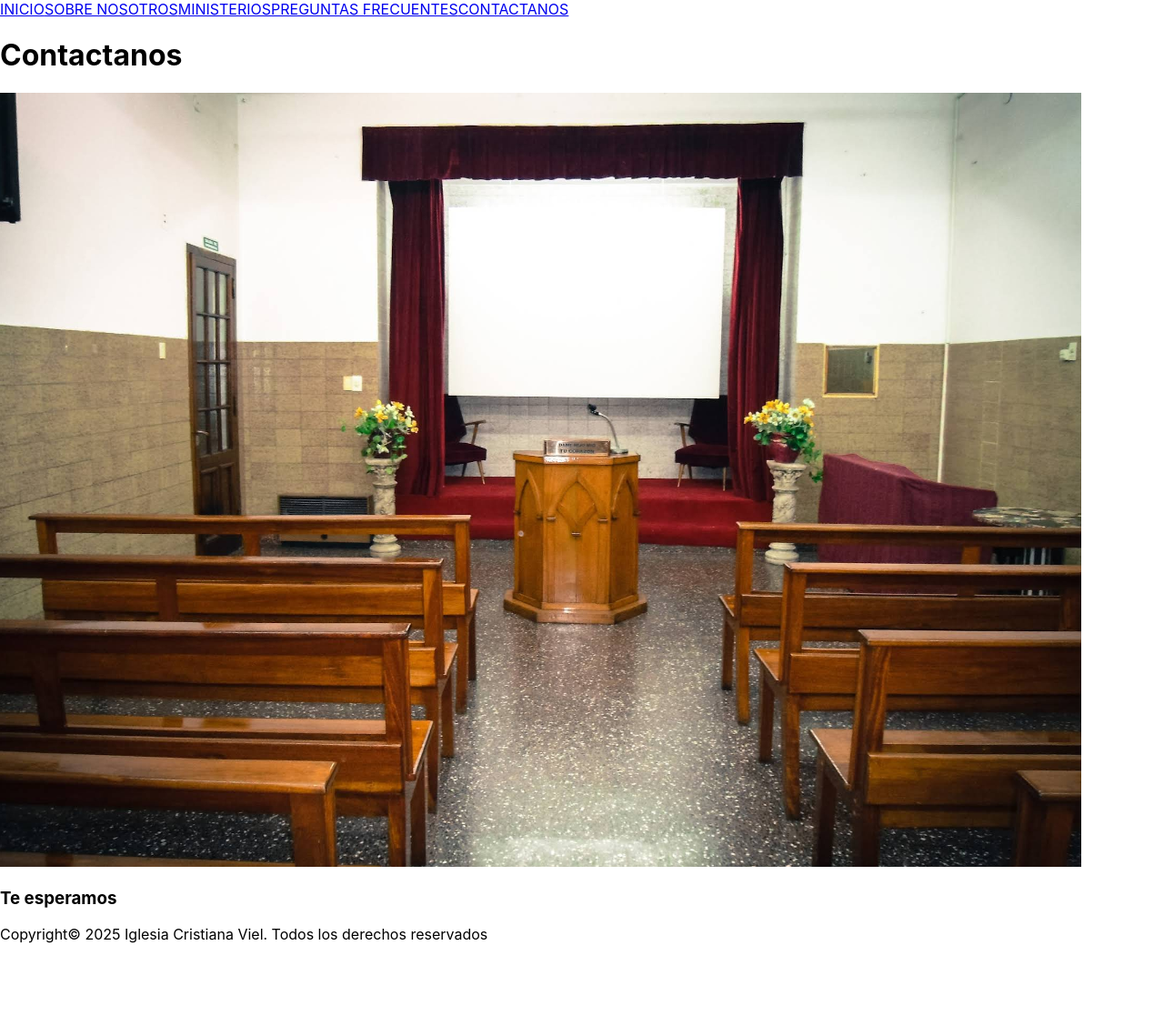
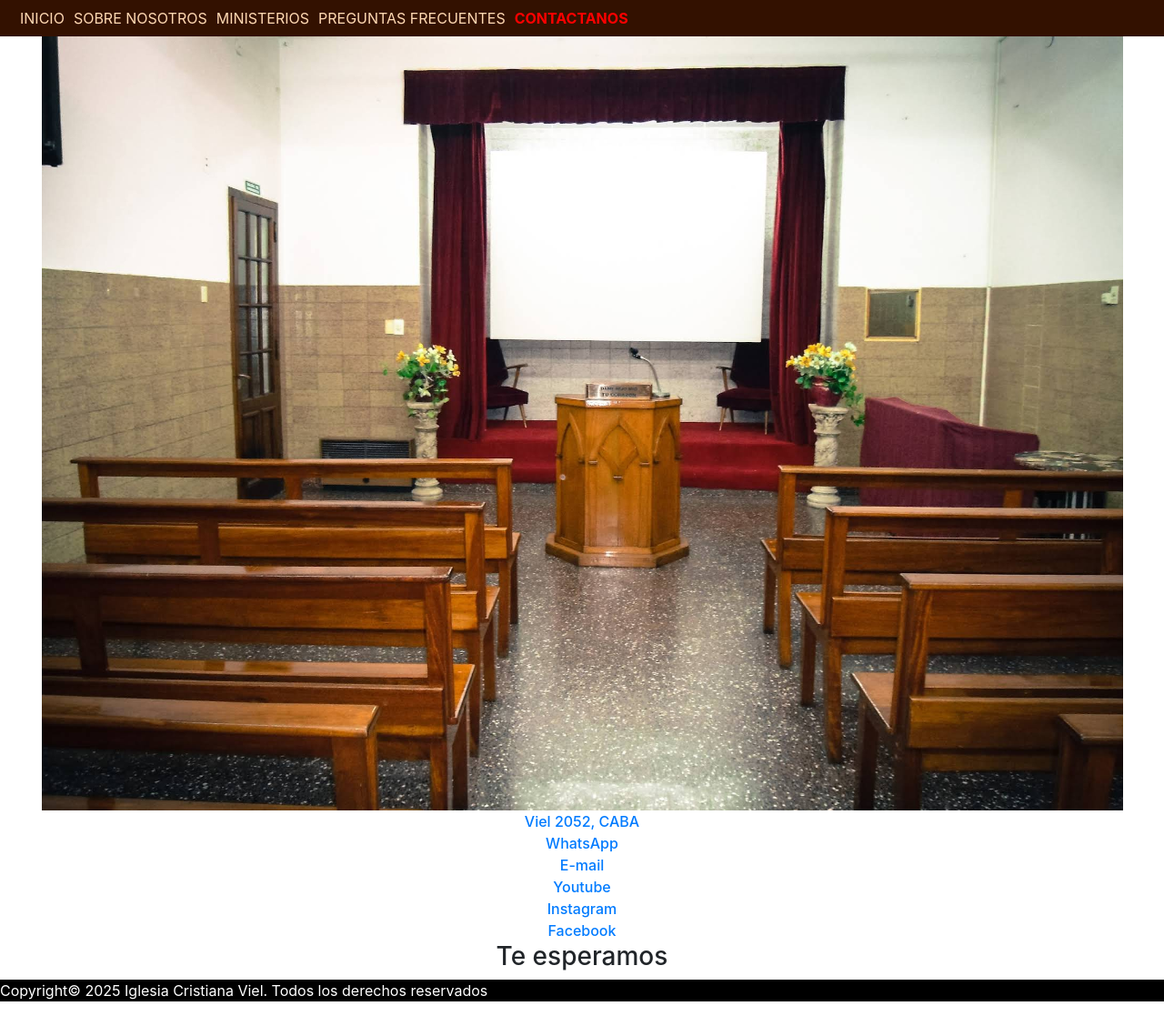
Before and after one commit to Taiel98/pagina-viel, a React (Create React App) app: page /Contactanos in a window 1280 px wide. Shown: the whole page at 91% size. Before the commit the page ends 1053 px from the top, so only its background shows below. Built offline with nearby package versions, Linux system fonts and the light colour scheme.

Commit message:
agregando primer css

```diff
--- a/public/index.html
+++ b/public/index.html
@@ -24,6 +24,9 @@
       work correctly both with client-side routing and a non-root public URL.
       Learn how to configure a non-root public URL by running `npm run build`.
     -->
+    <link href="https://cdn.jsdelivr.net/npm/bootstrap@5.1.1/dist/css/bootstrap.min.css" rel="stylesheet" integrity="sha384-F3w7mX95PdgyTmZZMECAngseQB83DfGTowi0iMjiWaeVhAn4FJkqJByhZMI3AhiU" crossorigin="anonymous">
+    <script src="https://cdn.jsdelivr.net/npm/bootstrap@5.1.1/dist/js/bootstrap.bundle.min.js" integrity="sha384-/bQdsTh/da6pkI1MST/rWKFNjaCP5gBSY4sEBT38Q/9RBh9AH40zEOg7Hlq2THRZ" crossorigin="anonymous"></script>
+</head>
     <title>Pagina Viel</title>
   </head>
   <body>
--- a/src/Components/Footer.js
+++ b/src/Components/Footer.js
@@ -2,7 +2,10 @@ import React from "react";
 
 function Footer(){
     return(
-        <p>Copyright© 2025 Iglesia Cristiana Viel. Todos los derechos reservados</p>
+        <footer>
+            <p>Copyright© 2025 Iglesia Cristiana Viel. Todos los derechos reservados</p>
+        </footer>
+
     )
 }
 
--- a/src/Components/Navbar.js
+++ b/src/Components/Navbar.js
@@ -1,15 +1,42 @@
 import React from "react";
 import { Link } from "react-router-dom";
+import { NavLink } from "react-router-dom";
 
 function Navbar(){
     return(
-        <nav>
-            <Link to="Inicio">INICIO</Link>
-            <Link to="SobreNosotros">SOBRE NOSOTROS</Link>
-            <Link to="Ministerios">MINISTERIOS</Link>
-            <Link to="PreguntasFrecuentes">PREGUNTAS FRECUENTES</Link>
-            <Link to="Contactanos">CONTACTANOS</Link>
+        <>
+        <nav className="navbar navbar-expand-lg navbar-dark ">
+            <div className="container-fluid">
+                <ul className="navbar-nav mb-2 mb-lg-0 nav justify-content-end">
+                    <li className="nav-item">
+                        <div>
+                            <NavLink to="Inicio" className="mi-link">INICIO</NavLink>
+                        </div>
+                    </li>
+                    <li className="nav-item">
+                        <div>
+                            <NavLink to="SobreNosotros" className="mi-link">SOBRE NOSOTROS</NavLink>
+                        </div>
+                    </li>
+                    <li className="nav-item">
+                        <div>
+                            <NavLink to="Ministerios" className="mi-link">MINISTERIOS</NavLink>
+                        </div>
+                    </li>
+                    <li className="nav-item">
+                        <div>
+                            <NavLink to="PreguntasFrecuentes" className="mi-link">PREGUNTAS FRECUENTES</NavLink>
+                        </div>
+                    </li>
+                    <li className="nav-item">
+                        <div>
+                            <NavLink to="Contactanos" className="mi-link">CONTACTANOS</NavLink>
+                        </div>
+                    </li>
+                </ul>
+            </div>
         </nav>
+        </>
     )
 }
 
--- a/src/Routes/Contactanos.js
+++ b/src/Routes/Contactanos.js
@@ -4,9 +4,35 @@ import Imgcontactanos from "../imagenes/Imgcontactanos.png"
 function Contactanos(){
     return(
         <>
-        <h1>Contactanos</h1>
-        <img src={Imgcontactanos} alt="imagen del interior"/>
-        <h3>Te esperamos</h3>
+        <div id="contactanos">
+            <img src={Imgcontactanos} alt="imagen del interior"/>
+            <br/>
+            <a href="goo.gl/maps/baWAmm6tbiYZfnMA7" target="_blank" rel="noopener noreferrer" className="enlace-externo">
+                Viel 2052, CABA
+            </a>
+            <br/>
+            <a href="wa.me/541158430304" target="_blank" rel="noopener noreferrer" className="enlace-externo">
+                WhatsApp
+            </a>
+            <br/>
+            <a href="mailto:contacto@iglesiaviel.com" target="_blank" rel="noopener noreferrer" className="enlace-externo">
+                E-mail
+            </a>
+            <br/>
+            <a href="youtube.com/iceviel2052" target="_blank" rel="noopener noreferrer" className="enlace-externo">
+                Youtube
+            </a>
+            <br/>
+            <a href="instagram.com/iceviel2052" target="_blank" rel="noopener noreferrer" className="enlace-externo">
+                Instagram
+            </a>
+            <br/>
+            <a href="facebook.com/iceviel2052" target="_blank" rel="noopener noreferrer" className="enlace-externo">
+                Facebook
+            </a>
+            <h3>Te esperamos</h3>
+        </div>
+
         </>
     )
 }
--- a/src/Routes/Inicio.js
+++ b/src/Routes/Inicio.js
@@ -4,11 +4,13 @@ import Imginicio from "../imagenes/Imginicio.png"
 function Inicio(){
     return(
         <>
-        <h1>Inicio</h1>
-        <img src={Imginicio} alt="imagen de la fachada de la iglesia"/>
-        <h2>Iglesia Cristiana Evangélica Viel</h2>
-        <h2>Sirviendo al Señor desde 1927</h2>
-        <h2>Visítenos en Viel 2052, entre Av. Cobo y Zelarrayán, CABA</h2>
+        <img src={Imginicio} alt="imagen de la fachada de la iglesia" id="imginicio"/>
+        <div id="cuadrotexto">
+            <h2>Iglesia Cristiana Evangélica Viel</h2>
+            <h2>Sirviendo al Señor desde 1927</h2>
+            <h2>Visítenos en Viel 2052, entre Av. Cobo y Zelarrayán, CABA</h2>
+        </div>
+
         </>
     )
 }
--- a/src/Routes/SobreNosotros.js
+++ b/src/Routes/SobreNosotros.js
@@ -4,14 +4,15 @@ import ImgsobreNosotros from "../imagenes/ImgsobreNosotros.jpeg"
 function SobreNosotros(){
     return(
         <>
-        <h1>Sobre Nosotros</h1>
+        <div id="reuniones">
             <h2>REUNIONES:</h2>
             <h2>Miércoles 20hs. Reunion de oración</h2>
             <h2>Sábado 16hs. Adolecentes</h2>
             <h2>Sábado 20hs. Jóvenes</h2>
             <h2>Domingo 9hs. Cena del Señor</h2>
             <h2>Domingo 10:30hs. Escuela dominical</h2>
-        <img src={ImgsobreNosotros} alt="imagen de los miembros"/>
+        </div>
+        <img src={ImgsobreNosotros} alt="imagen de los miembros" id="imgnosotros"/>
         </>
     )
 }
--- a/src/index.css
+++ b/src/index.css
@@ -11,3 +11,58 @@ code {
   font-family: source-code-pro, Menlo, Monaco, Consolas, 'Courier New',
     monospace;
 }
+.mi-link {
+  color: #ffd9b3;
+  text-decoration: none;
+  margin-left: 10px;
+}
+
+.mi-link.active {
+  color: red;
+  font-weight: bold;
+  margin-left: 10px;
+}
+
+#imginicio{width: 60%; float: left;}
+#cuadrotexto{
+  width: 40%;float: right;
+  text-align: center;
+  background-color:  #264d00;
+  color: whitesmoke;
+  height: 693px;
+  padding: 150px;
+}
+footer{
+  background-color: black;
+  color: white;
+}
+nav{
+  background-color:
+
+	  #331100;
+}
+#reuniones{
+  float: left;
+  width: 50%;
+  background-color: #264d00;
+  color: whitesmoke;
+  text-align: center;
+  height: 610px;
+  padding: 100px;
+}
+#imgnosotros{
+  float: right;
+  width: 50%;
+}
+#contactanos{
+  text-align: center;
+}
+.enlace-externo {
+  color: #007bff;
+  text-decoration: none;
+  font-weight: 500;
+}
+
+.enlace-externo:hover {
+  text-decoration: underline;
+}
```
Lines whose indentation alone changed are shown as unchanged.
